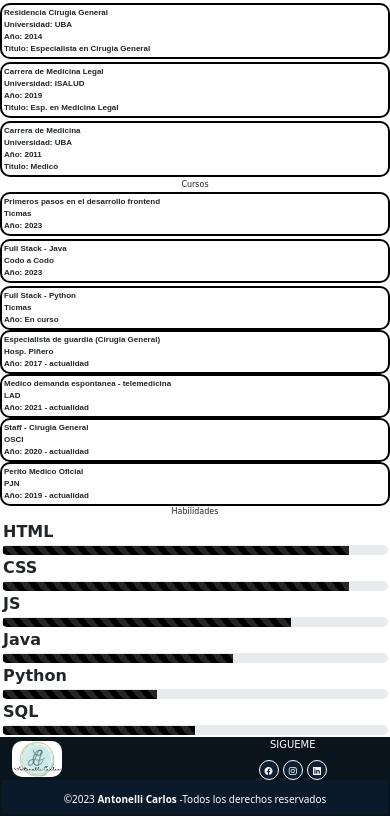
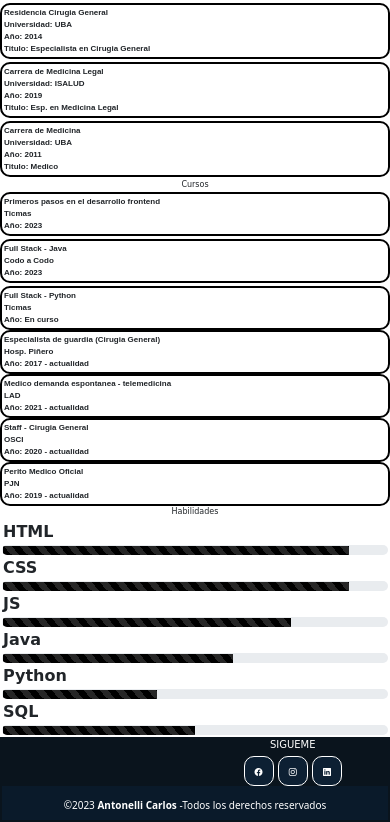
Before and after one commit to scopolia/cv, a plain HTML site: page index.html in a window 390 px wide. Shown: the part 402-1224 px from the top of the page. Drawn offline with nearby package versions, Linux system fonts and the light colour scheme; a web font is replaced by a local one.

Commit message:
Update style.css

```diff
--- a/style.css
+++ b/style.css
@@ -480,10 +480,7 @@ body{
      }
 
       .pie .grupo-1 .box1 img{
-        width: 50px;
-        border-radius: 10px;
-        position: relative;
-        left: 10px;
+        display:none;
     }
 
       .pie .grupo-1 .box h2{
@@ -503,9 +500,9 @@ body{
         border: white solid 1px;
         border-radius: 10px;
         font-size: 0.5rem;
-        width: 20px;
-        height: 20px;
-        line-height: 20px;
+        width: 30px;
+        height: 30px;
+        line-height: 30px;
         color: white;
         margin-right: 0;
         background-color: #0d2033;
```
